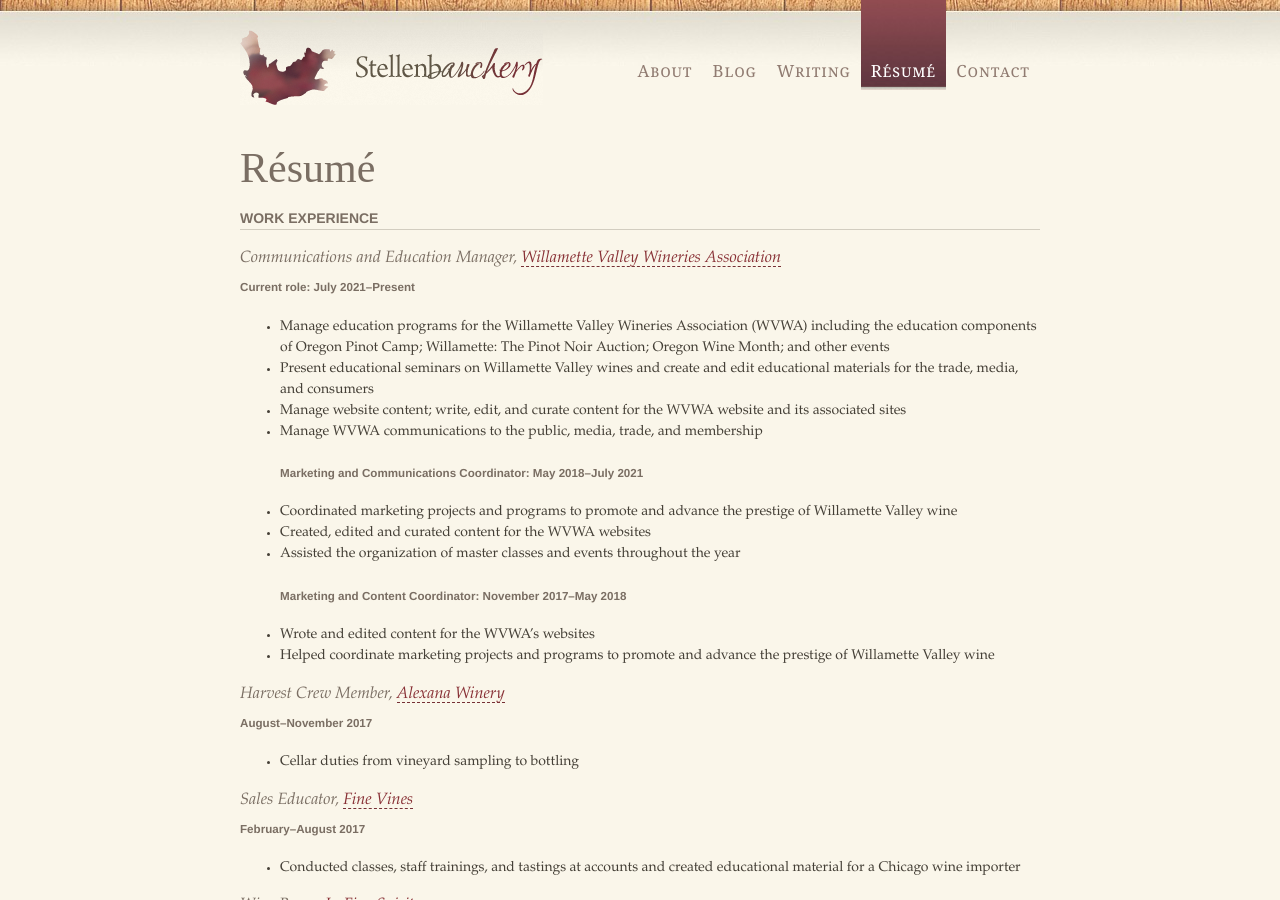
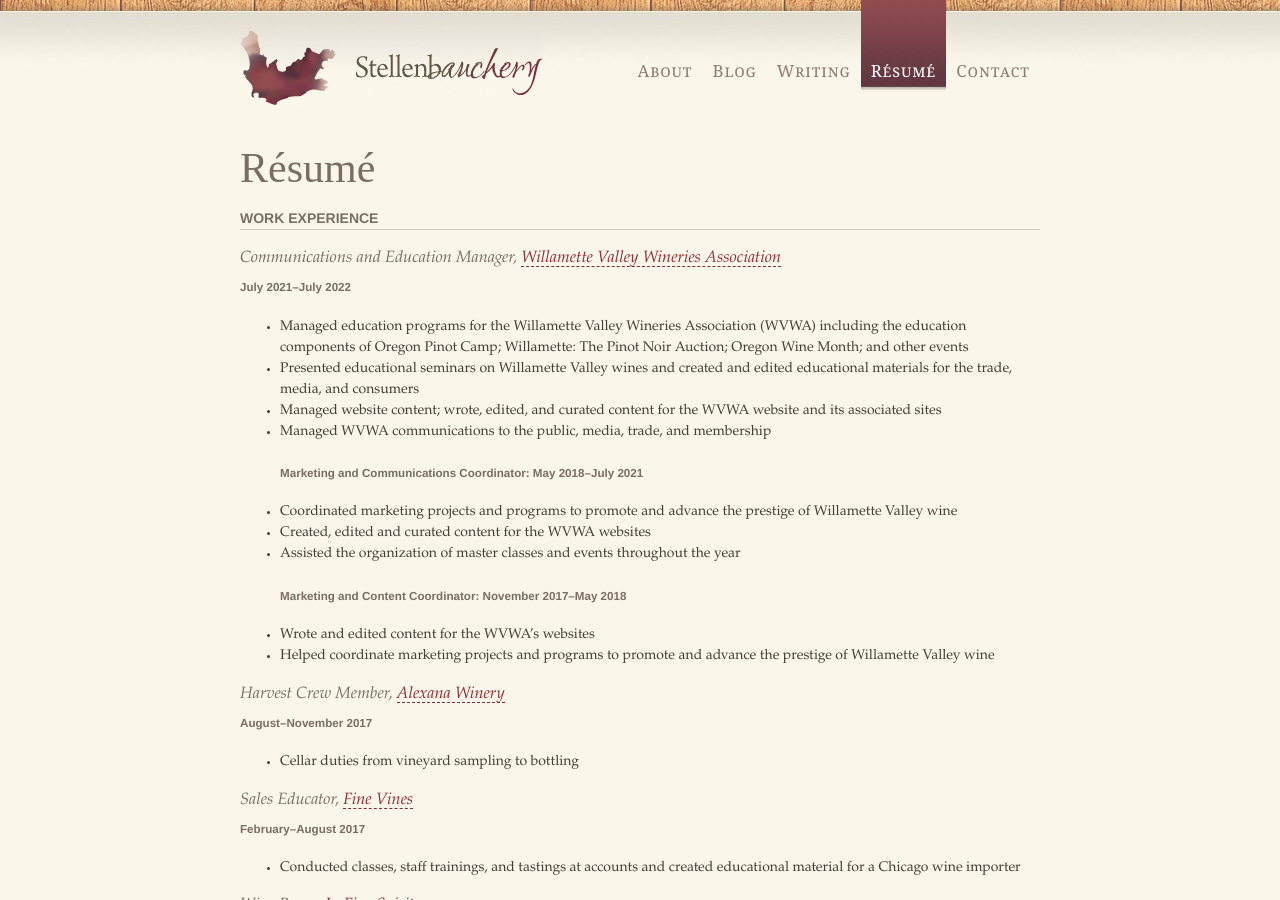
Before and after one commit to nywinewench/nywinewench.github.io, a Jekyll site: the page built from resume.md, in a window 1280 px wide and 900 px high. Built offline with Jekyll 4.4.1, drawn with Linux system fonts in a browser that asks for light colours; some web fonts are replaced; comment, search, counter and statistics services are not loaded.

Commit message:
Resume update july 2022

```diff
--- a/resume.md
+++ b/resume.md
@@ -7,12 +7,12 @@ title: Résumé
 
 ### Communications and Education Manager, [Willamette Valley Wineries Association](http://willamettewines.com/)
 
-##### Current role: July 2021–Present
+##### July 2021–July 2022
 
-* Manage education programs for the Willamette Valley Wineries Association (WVWA) including the education components of Oregon Pinot Camp; Willamette: The Pinot Noir Auction; Oregon Wine Month; and other events
-* Present educational seminars on Willamette Valley wines and create and edit educational materials for the trade, media, and consumers
-* Manage website content; write, edit, and curate content for the WVWA website and its associated sites
-* Manage WVWA communications to the public, media, trade, and membership
+* Managed education programs for the Willamette Valley Wineries Association (WVWA) including the education components of Oregon Pinot Camp; Willamette: The Pinot Noir Auction; Oregon Wine Month; and other events
+* Presented educational seminars on Willamette Valley wines and created and edited educational materials for the trade, media, and consumers
+* Managed website content; wrote, edited, and curated content for the WVWA website and its associated sites
+* Managed WVWA communications to the public, media, trade, and membership
 ##### Marketing and Communications Coordinator: May 2018–July 2021
 * Coordinated marketing projects and programs to promote and advance the prestige of Willamette Valley wine
 * Created, edited and curated content for the WVWA websites
```
